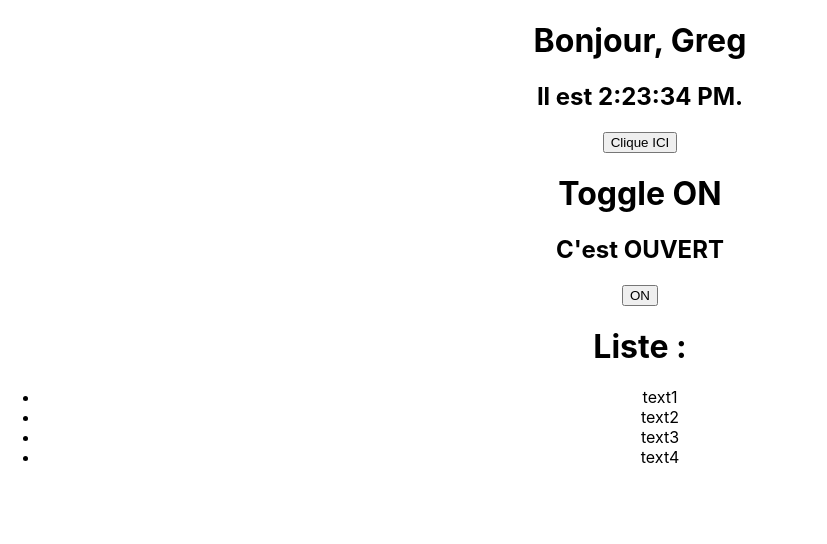
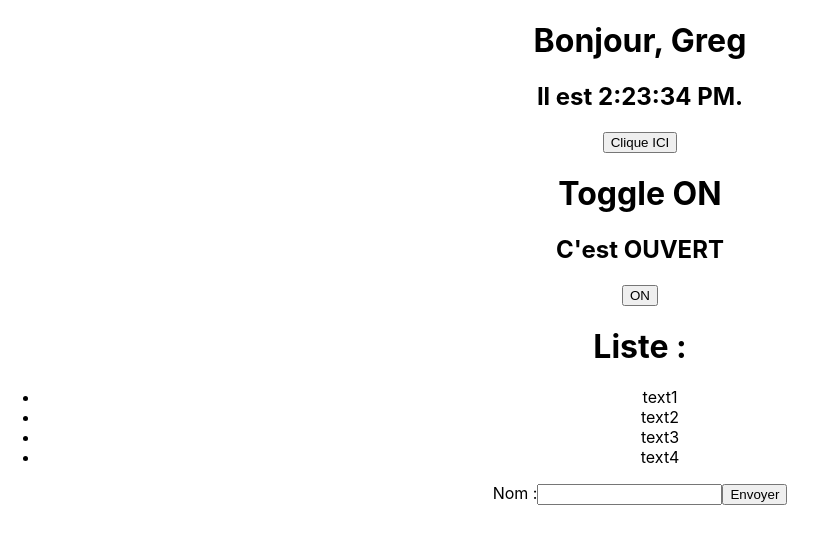
Before and after one commit to gregoirehot/formationReact, a React (Create React App) app: page / in a window 1280 px wide. Shown: the top 544 px of the page, without its empty margins (0-827 px from the left). Built offline with nearby package versions, Linux system fonts and the light colour scheme.

Commit message:
feat(welcome) step14

```diff
--- a/src/App.js
+++ b/src/App.js
@@ -3,6 +3,7 @@ import "./App.css";
 import Welcome from "./Welcome";
 import Toggle from "./Toggle";
 import List from "./List";
+import MyForm from "./MyForm";
 
 const clickHere = (value) => {
   console.log("clickHere", value);
@@ -14,6 +15,7 @@ function App() {
       <Welcome name="Greg" clickHere={clickHere} />
       <Toggle />
       <List />
+      <MyForm />
     </div>
   );
 }
--- /dev/null
+++ b/src/MyForm.js
@@ -0,0 +1,34 @@
+import React, { Component } from "react";
+
+export default class MyForm extends Component {
+  constructor(props) {
+    super(props);
+    this.state = { value: "" };
+  }
+
+  handleChange = (event) => {
+    this.setState({ value: event.target.value });
+    console.log("handleChange", event.target.value);
+  };
+
+  handleSubmit = (event) => {
+    alert("Le nom est enregistré : " + this.state.value);
+    event.preventDefault();
+  };
+
+  render() {
+    return (
+      <form onSubmit={this.handleSubmit}>
+        <label>
+          Nom :
+          <input
+            type="text"
+            value={this.state.value}
+            onChange={this.handleChange}
+          />
+        </label>
+        <input type="submit" value="Envoyer" />
+      </form>
+    );
+  }
+}
```
